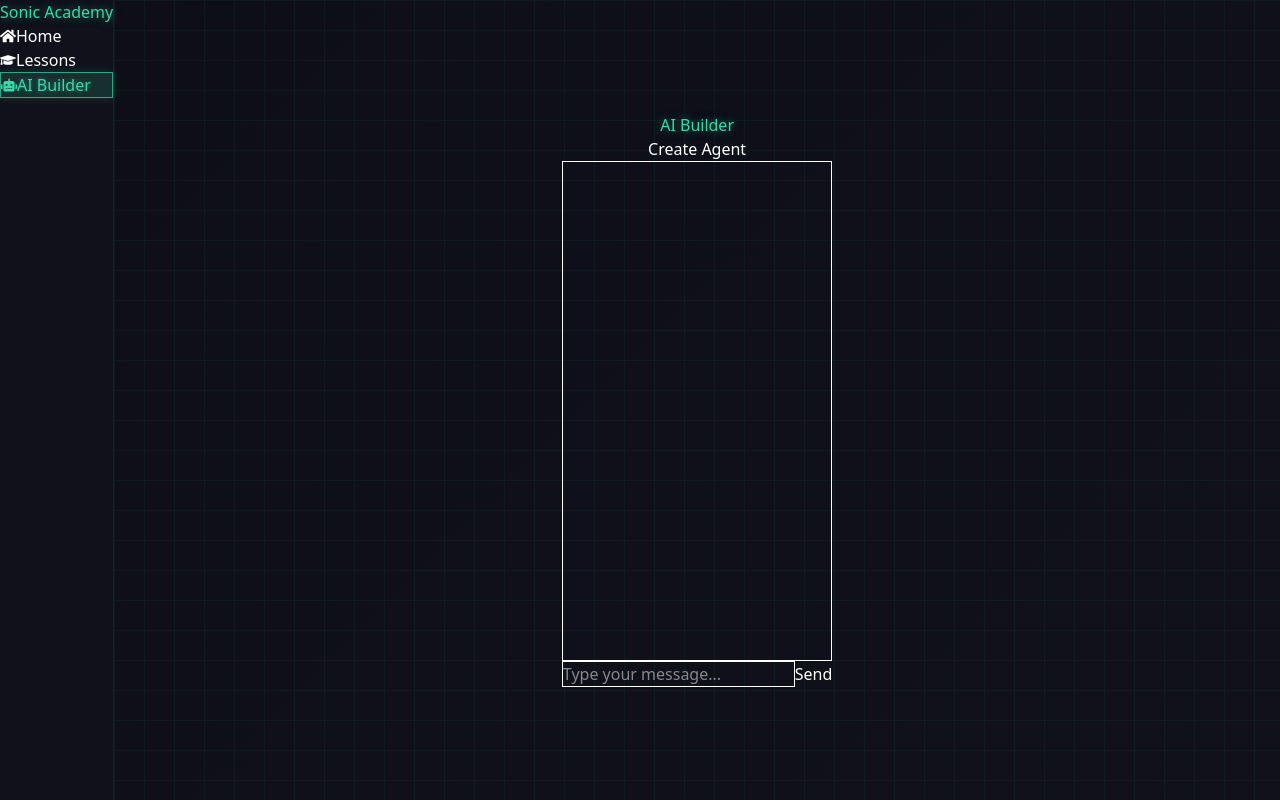
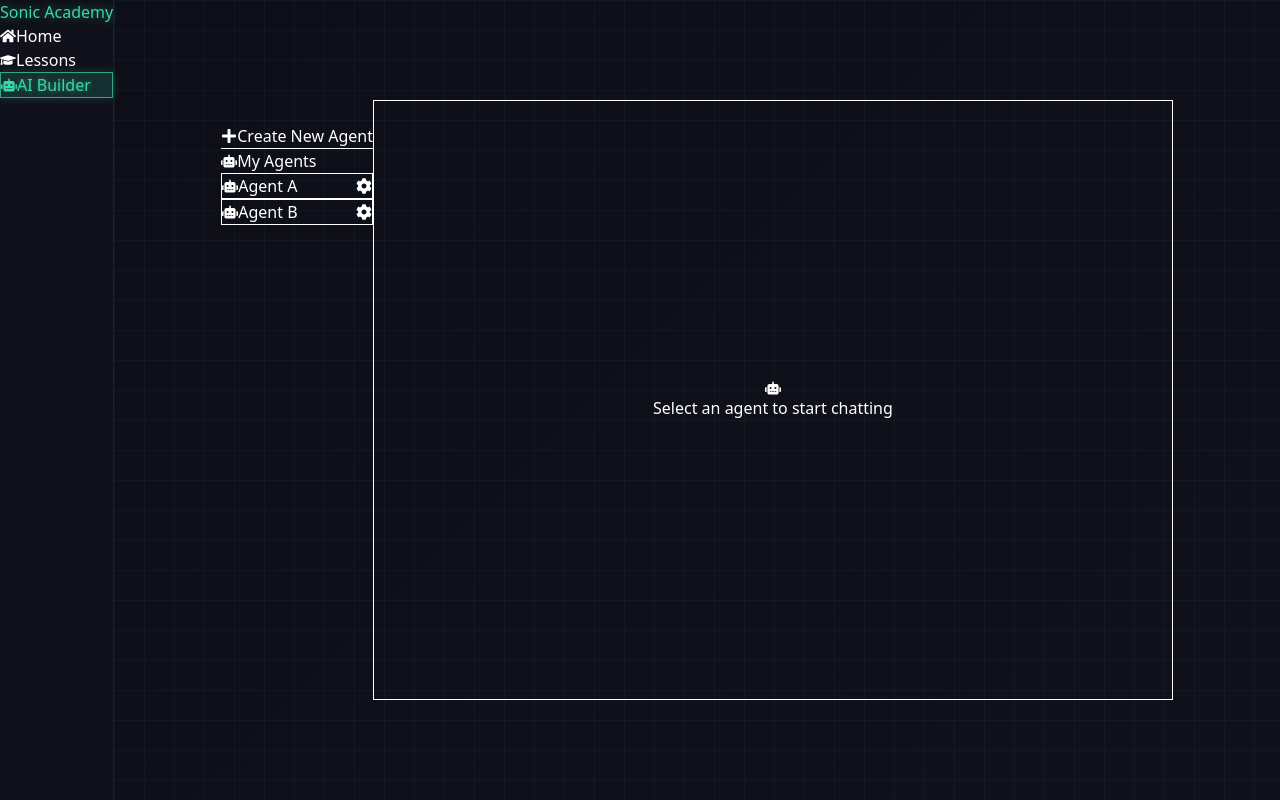
Before and after one commit to thopatevijay/SonicAcademy, a Next.js app in the folder client/: page /ai-builder in a window 1280 px wide. Built offline with nearby package versions, Linux system fonts and the light colour scheme.

Commit message:
building ai builder page

```diff
--- a/client/src/app/ai-builder/page.tsx
+++ b/client/src/app/ai-builder/page.tsx
@@ -1,7 +1,16 @@
 'use client';
 import { elizaCharacter } from '../constant';
-import Chat from '../components/Chat';
+import { useState } from 'react';
+import { FaRobot, FaPlus, FaPaperPlane, FaComments, FaCog } from 'react-icons/fa';
+
 export default function AIBuilder() {
+    const [agents, setAgents] = useState([
+        { id: 1, name: 'Agent A' },
+        { id: 2, name: 'Agent B' }
+    ]);
+    const [selectedAgentId, setSelectedAgentId] = useState<number | null>(null);
+    const [message, setMessage] = useState('');
+
     const createAgent = async () => {
         console.log("Creating agent...");
 
@@ -20,16 +29,120 @@ export default function AIBuilder() {
         }
     };
 
+    const selectedAgent = agents.find(agent => agent.id === selectedAgentId);
+
     return (
-        <div className="flex flex-col items-center justify-center min-h-screen w-full p-8">
-            <h1 className="text-3xl font-bold mb-8 neon-text">AI Builder</h1>
-            <div className="flex flex-col items-center justify-center">
-                <button className="bg-blue-500 text-white px-4 py-2 rounded-md"
-                    onClick={createAgent}
-                >
-                    Create Agent
-                </button>
-                <Chat />
+        <div className="flex min-h-screen w-full bg-gradient-to-b from-gray-900 to-black p-8">
+            {/* Container for both sidebar and chat to center them vertically */}
+            <div className="flex items-center justify-center w-full gap-8 max-w-[1400px] mx-auto">
+                {/* Sidebar */}
+                <div className="w-96 h-[600px] bg-gray-900/80 backdrop-blur-sm
+                    rounded-2xl shadow-xl shadow-black/20">
+                    {/* Header */}
+                    <div className="p-6 border-b border-white/10">
+                        <h1 className="text-2xl font-bold bg-gradient-to-r from-blue-400 to-cyan-300
+                            text-transparent bg-clip-text mb-6">AI Agent Builder</h1>
+                        <button
+                            className="w-full bg-blue-600 hover:bg-blue-700 text-white px-6 py-4 rounded-xl
+                            transition-all duration-300 shadow-lg hover:shadow-blue-500/50
+                            flex items-center justify-center gap-3 text-lg font-medium
+                            hover:scale-[1.02] active:scale-[0.98]"
+                            onClick={createAgent}
+                        >
+                            <FaPlus className="text-blue-300" />
+                            Create New Agent
+                        </button>
+                    </div>
+
+                    {/* Agents List */}
+                    <div className="p-6">
+                        <h2 className="text-xl font-semibold mb-4 flex items-center gap-3 text-white">
+                            <FaRobot className="text-blue-400" />
+                            My Agents
+                        </h2>
+                        <div className="space-y-3 overflow-y-auto max-h-[350px] pr-2">
+                            {agents.map((agent) => (
+                                <div
+                                    key={agent.id}
+                                    className={`w-full p-4 rounded-xl transition-all duration-300
+                                    flex items-center gap-3 border group ${selectedAgentId === agent.id
+                                            ? 'bg-blue-600/20 border-blue-500 text-blue-400'
+                                            : 'bg-white/5 border-white/5 text-white hover:bg-white/10 hover:border-blue-500/50'
+                                        }`}
+                                >
+                                    <button
+                                        className="flex-1 flex items-center gap-3"
+                                        onClick={() => setSelectedAgentId(agent.id)}
+                                    >
+                                        <FaRobot className={selectedAgentId === agent.id ? 'text-blue-400' : 'text-cyan-400'} />
+                                        <span className="font-medium">{agent.name}</span>
+                                    </button>
+                                    <button
+                                        className={`p-2 rounded-lg transition-all duration-300
+                                        ${selectedAgentId === agent.id
+                                                ? 'text-blue-400 hover:bg-blue-500/20'
+                                                : 'text-gray-400 hover:text-cyan-400 hover:bg-white/10'
+                                            }`}
+                                        onClick={() => console.log('Settings clicked for:', agent.name)}
+                                    >
+                                        <FaCog className="text-lg" />
+                                    </button>
+                                </div>
+                            ))}
+                        </div>
+                    </div>
+                </div>
+
+                {/* Chat Area */}
+                {selectedAgent ? (
+                    <div className="bg-gray-800/50 rounded-2xl w-[800px] h-[600px] flex flex-col
+                        shadow-xl shadow-black/20 border border-white/10">
+                        {/* Chat Header */}
+                        <div className="p-6 border-b border-white/10 flex items-center gap-3">
+                            <FaComments className="text-cyan-400 text-xl" />
+                            <h2 className="text-2xl font-semibold bg-gradient-to-r from-cyan-400 to-blue-400
+                                text-transparent bg-clip-text">
+                                Chat with {selectedAgent.name}
+                            </h2>
+                        </div>
+
+                        {/* Chat Messages */}
+                        <div className="flex-1 p-6 overflow-y-auto">
+                            <div className="bg-gray-900/50 rounded-xl p-6 h-full border border-white/5">
+                                {/* Messages will go here */}
+                            </div>
+                        </div>
+
+                        {/* Chat Input */}
+                        <div className="p-6 border-t border-white/10">
+                            <div className="flex gap-3">
+                                <input
+                                    type="text"
+                                    value={message}
+                                    onChange={(e) => setMessage(e.target.value)}
+                                    placeholder={`Message ${selectedAgent.name}...`}
+                                    className="flex-1 bg-gray-900/50 border border-white/10 rounded-xl px-5 py-4
+                                    text-white placeholder-white/50 focus:outline-none focus:ring-2
+                                    focus:ring-blue-500/50 focus:border-blue-500"
+                                />
+                                <button
+                                    className="bg-blue-600 hover:bg-blue-700 text-white px-8 py-4 rounded-xl
+                                    transition-all duration-300 flex items-center gap-3 font-medium
+                                    hover:shadow-lg hover:shadow-blue-500/30 hover:scale-[1.02] active:scale-[0.98]"
+                                >
+                                    <FaPaperPlane className="text-blue-300" />
+                                    Send
+                                </button>
+                            </div>
+                        </div>
+                    </div>
+                ) : (
+                    <div className="bg-gray-800/50 rounded-2xl w-[800px] h-[600px] flex flex-col
+                        shadow-xl shadow-black/20 border border-white/10 items-center justify-center text-white/50">
+                        <FaRobot className="text-6xl mb-4" />
+                        <p className="text-xl">Select an agent to start chatting</p>
+                    </div>
+                )}
             </div>
         </div>
     );
```
